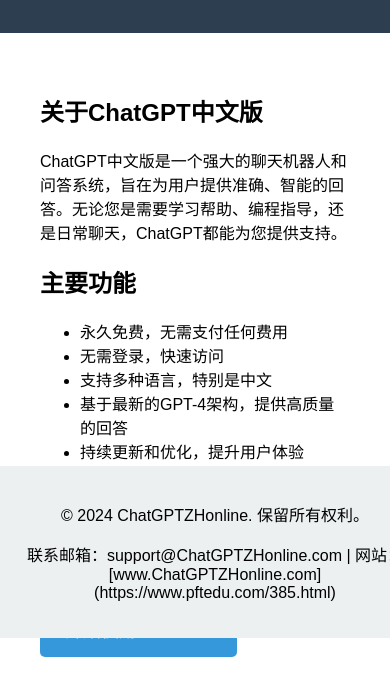
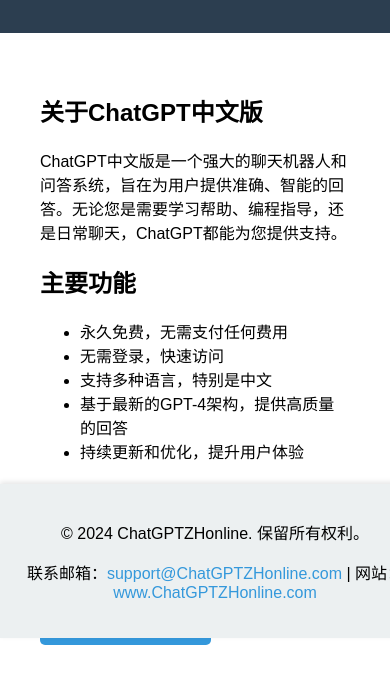
Before and after one commit to chatgpt4-mirrors-zh/ChatGPTZHonline, a plain HTML site: page index.html in a window 390 px wide. Shown: the part 206-902 px from the top of the page. Drawn offline with Linux system fonts and the light colour scheme.

Commit message:
Update index.html

```diff
--- a/index.html
+++ b/index.html
@@ -18,6 +18,7 @@
             font-family: Arial, sans-serif;
             margin: 0;
             padding: 0;
+            padding-bottom: 80px; /* 防止页脚覆盖内容 */
         }
         header {
             background-color: #2c3e50;
@@ -48,6 +49,21 @@
             position: fixed;
             width: 100%;
             bottom: 0;
+            box-shadow: 0 -2px 5px rgba(0,0,0,0.1);
+        }
+        footer a {
+            color: #3498db;
+            text-decoration: none;
+        }
+        footer a:hover {
+            text-decoration: underline;
+        }
+        /* 响应式调整 */
+        @media (max-width: 600px) {
+            a.button {
+                padding: 10px 20px;
+                font-size: 16px;
+            }
         }
     </style>
 </head>
@@ -71,15 +87,22 @@
                 <li>持续更新和优化，提升用户体验</li>
             </ul>
         </section>
-        <section>
+        <section id="start">
             <h2>立即开始使用</h2>
             <p>点击下方按钮，立即体验ChatGPT中文版的强大功能：</p>
-            <a href="https://www.pftedu.com/385.html" class="button">开始使用ChatGPT</a>
+            <!-- 如果按钮要滚动到页面内的某个部分，可以使用锚点链接。例如，假设有一个输入框的id是"chat" -->
+            <!-- <a href="#chat" class="button">开始使用ChatGPT</a> -->
+            <!-- 如果按钮要跳转到外部页面，请确保链接正确 -->
+            <a href="https://www.pftedu.com/chat.html" class="button">开始使用ChatGPT</a>
         </section>
+        <!-- 其他内容可以在这里添加 -->
     </main>
     <footer>
         <p>&copy; 2024 ChatGPTZHonline. 保留所有权利。</p>
-        <p>联系邮箱：support@ChatGPTZHonline.com | 网站：[www.ChatGPTZHonline.com](https://www.pftedu.com/385.html)</p>
+        <p>
+            联系邮箱：<a href="mailto:support@ChatGPTZHonline.com">support@ChatGPTZHonline.com</a> |
+            网站：<a href="https://www.ChatGPTZHonline.com">www.ChatGPTZHonline.com</a>
+        </p>
     </footer>
 </body>
 </html>
```
